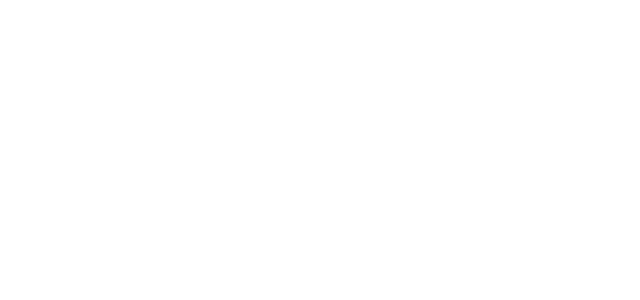
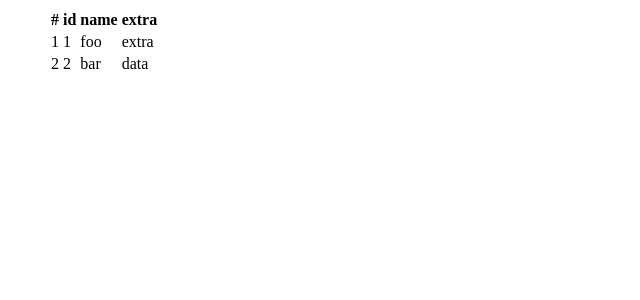
Before and after one commit to XaimXyooj/angular-6fpwbj, an Angular app: page / in a window 1280 px wide. Shown: the top 300 px of the page, without its empty margins (0-640 px from the left). Built offline with nearby package versions, Linux system fonts and the light colour scheme.

Commit message:
3 files modified

```diff
--- a/src/app/grid/grid.component.html
+++ b/src/app/grid/grid.component.html
@@ -6,7 +6,7 @@
   </tr>
   <tr *ngFor="let row of data | async">
     <td *ngFor="let key of columns | async">
-			{{ row[data] }}
+      {{ row[key] }}
     </td>
   </tr>
 </table>
--- a/src/app/menu/menu.component.html
+++ b/src/app/menu/menu.component.html
@@ -1 +1 @@
-<grid [data]="data"></grid>
+<grid [data]="data" [showHeader]="true" [showNumber]="true"></grid>
--- a/src/app/menu/menu.component.ts
+++ b/src/app/menu/menu.component.ts
@@ -1,9 +1,9 @@
 import { Component, Input, OnInit } from "@angular/core";
 import { Observable, of } from "rxjs";
 import { map } from "rxjs/operators";
-import { GridRow } from "./grid/models/grid-row";
-import { List } from "./models/list";
-import { MinimalRecipe } from "./models/recipe";
+import { GridRow } from "../models/grid-row";
+import { List } from "../models/list";
+import { MinimalRecipe } from "../models/recipe";
 import { RecipeService } from "../recipe.service";
 
 @Component({
@@ -22,8 +22,8 @@
         (recipes: List<MinimalRecipe>): GridRow<number>[] =>
           recipes.values.map(
             (recipe: MinimalRecipe): GridRow<number> => ({
-              ...recipe,
-              "#": recipes.values.indexOf(recipe) + 1
+              "#": recipes.values.indexOf(recipe) + 1,
+              ...recipe
             })
           )
       )
```
Lines whose indentation alone changed are shown as unchanged.
